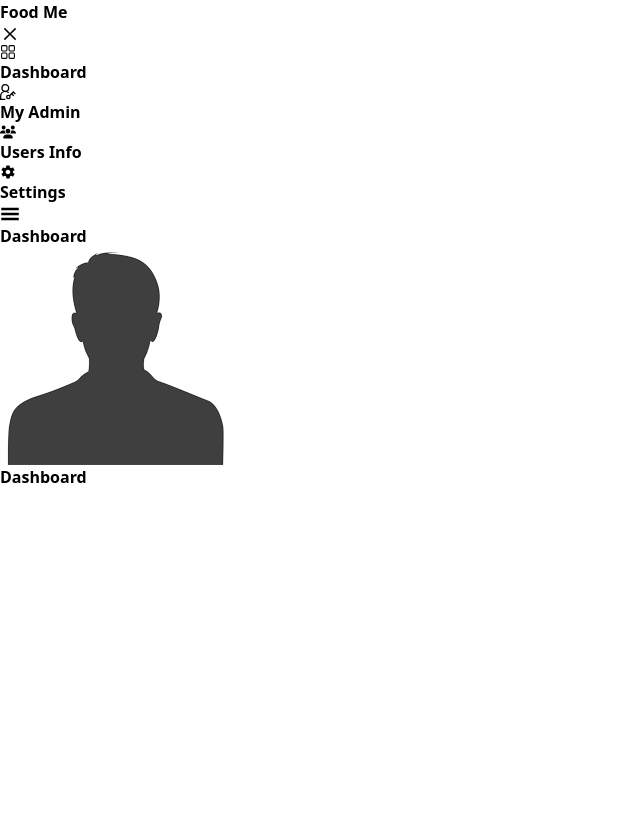
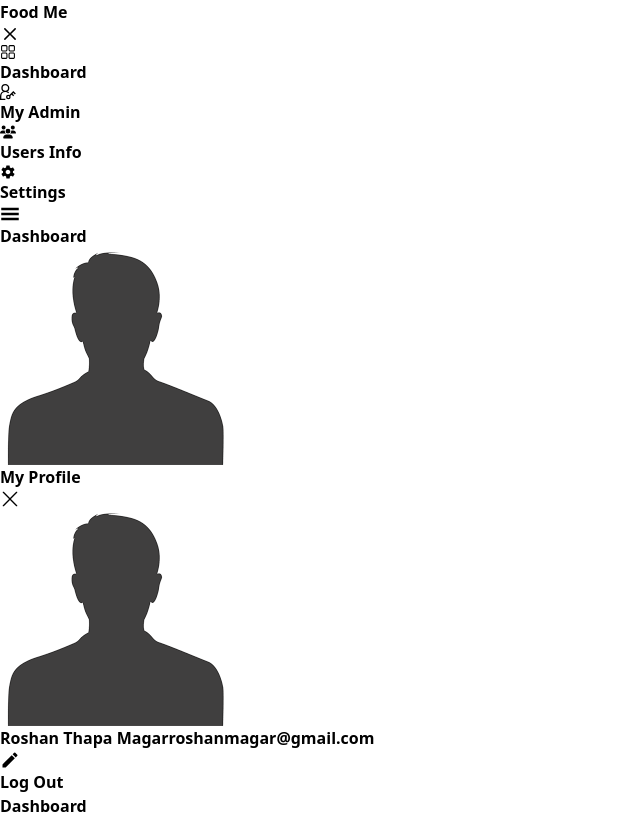
Before and after one commit to rsnmgr/Final-Year-Project, a React (Vite) app in the folder Frontend/: page /super in a window 1280 px wide. Shown: the whole page, without its empty margins (0-640 px from the left). Built offline with nearby package versions, Linux system fonts and the light colour scheme; no server answers.

Commit message:
Working on profile drop down menu

```diff
--- /dev/null
+++ b/Frontend/src/components/superAdmin/DropDown.jsx
@@ -0,0 +1,41 @@
+import React from 'react'
+import { RxCross1 } from "react-icons/rx";
+import { MdOutlineMailOutline } from "react-icons/md";
+import { MdPhoneInTalk } from "react-icons/md";
+import { PiMapPinArea } from "react-icons/pi";
+import { MdEdit } from "react-icons/md";
+import img from '../../assets/defaultImg.png';
+export default function DropDown() {
+  return (
+    <div className="absolute md:top-4 w-full h-auto md:w-[25vw] md:right-[0px] bg-gray-900 p-4 rounded-md z-50">
+      <div className="flex justify-between items-center border-b border-gray-700 pb-2 mb-4">
+            <h1 className="text-lg font-semibold">My Profile</h1>
+            <RxCross1
+              size={20}
+              className="cursor-pointer"
+            />
+          </div>
+
+          {/* Profile Picture */}
+          <div className="flex justify-between items-center">
+            <div className='flex justify-start gap-3 items-center'>
+                <img className='rounded-full w-12 h-12' src={img} alt="" />
+                <div className='space-y-[-2px]'>
+                    <span >Roshan Thapa Magar</span>
+                    <span className='block text-sm'>roshanmagar@gmail.com</span>
+                </div>
+            </div>
+            <div className=' hover:bg-gray-800 rounded-full p-1 cursor-pointer' title='Edit'>
+                <MdEdit size={20}/>
+            </div>
+          </div>
+
+          {/* Buttons */}
+          <div className='mt-2'>
+            <button className="w-full px-4 py-2 text-white bg-gray-800 rounded-sm hover:bg-red-700 transition">
+              Log Out
+            </button>
+          </div>
+    </div>
+  )
+}
--- a/Frontend/src/components/superAdmin/Header.jsx
+++ b/Frontend/src/components/superAdmin/Header.jsx
@@ -1,12 +1,13 @@
 import React from 'react'
 /* React Icons */
 import { GiHamburgerMenu } from "react-icons/gi";
-
+import DropDown from './DropDown';
 /* Import Default Image */
 import img from '../../assets/defaultImg.png';
 export default function Header({toggleSidebar,title}) {
   return (
-    <div className='flex justify-between items-center'>
+    <div>
+      <div className='flex justify-between items-center'>
         <div className='flex items-center space-x-3'>
             <GiHamburgerMenu size={20} onClick={toggleSidebar} className='cursor-pointer'/>
             <h1 >{title}</h1>
@@ -14,6 +15,10 @@ export default function Header({toggleSidebar,title}) {
         <div>
             <img src={img} alt="" className='w-6 h-6 rounded-full bg-gray-800 object-cover'/>
         </div>
+      </div>
+      <div className='absolute right-4'>
+        <DropDown/>
+      </div>
     </div>
   )
 }
```
Also changed, not shown: 1 other file (tests, documents, lock files or other folders).
